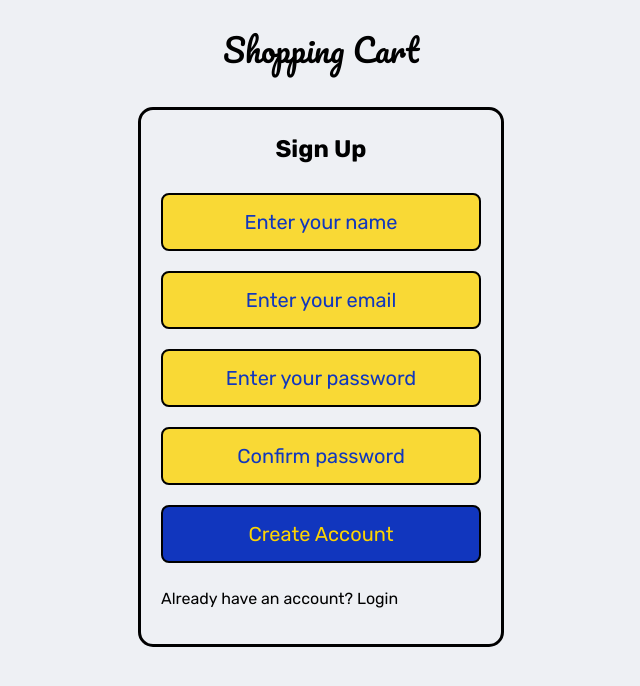
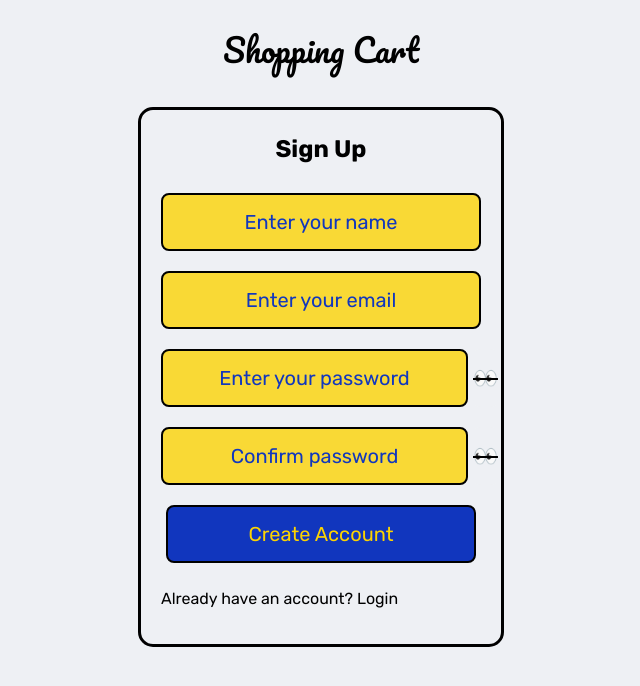
Before and after one commit to anand-patel-91/Add-to-Cart, a React (Create React App) app: page /register in a window 1280 px wide. Shown: the top 686 px of the page, without its empty margins (319-959 px from the left). Built offline with nearby package versions, Linux system fonts and the light colour scheme; no server answers.

Commit message:
added show passwrod button

```diff
--- a/src/components/Home.js
+++ b/src/components/Home.js
@@ -98,10 +98,12 @@ const Home = () => {
                                   ))
                                 : "Nothing here yet!"}
                         </ul>
-                        {items.length && (
+                        {items.length ? (
                             <footer>
                                 <p>*Double Click on an item to remove. </p>
                             </footer>
+                        ) : (
+                            ""
                         )}
                         <button onClick={() => signOut(auth)}>Sign Out</button>
                     </div>
--- a/src/components/Login.js
+++ b/src/components/Login.js
@@ -8,6 +8,7 @@ const Login = () => {
     const [password, setPassword] = useState("");
     const [loading, setLoading] = useState(false);
     const [err, setErr] = useState(false);
+    const [visibility, setVisibility] = useState(false);
 
     const navigate = useNavigate();
 
@@ -49,14 +50,33 @@ const Login = () => {
                     }
                     value={email}
                 />
+                <div
+                    style={{
+                        display: "flex",
+                        flexDirection: "row",
+                    }}>
                     <input
-                    type="password"
+                        type={visibility ? "text" : "password"}
                         placeholder="Enter your password"
                         onChange={(e) =>
                             setPassword(e.target.value.trimStart().trimEnd())
                         }
                         value={password}
                     />
+                    <button
+                        style={{
+                            backgroundColor: "#EEF0F4",
+                            border: "none",
+                            padding: "0",
+                        }}
+                        onClick={() => setVisibility(!visibility)}>
+                        {visibility ? (
+                            <>👀</>
+                        ) : (
+                            <s style={{ color: "black" }}>👀</s>
+                        )}
+                    </button>
+                </div>
                 <button disabled={loading} onClick={handleSubmit}>
                     Log In
                 </button>
--- a/src/components/Register.js
+++ b/src/components/Register.js
@@ -14,6 +14,8 @@ const Register = () => {
     const [confirmPassword, setConfirmPassword] = useState("");
     const [loading, setLoading] = useState(false);
     const [err, setErr] = useState(false);
+    const [visibility1, setVisibility1] = useState(false);
+    const [visibility2, setVisibility2] = useState(false);
 
     const navigate = useNavigate();
 
@@ -85,15 +87,41 @@ const Register = () => {
                     }
                     value={email}
                 />
+                <div
+                    style={{
+                        display: "flex",
+                        flexDirection: "row",
+                    }}>
                     <input
-                    type="password"
+                        type={visibility1 ? "text" : "password"}
                         placeholder="Enter your password"
                         required
-                    onChange={(e) => setPassword(e.target.value.trimStart())}
+                        onChange={(e) =>
+                            setPassword(e.target.value.trimStart())
+                        }
                         value={password}
                     />
+                    <button
+                        style={{
+                            backgroundColor: "#EEF0F4",
+                            border: "none",
+                            padding: "0",
+                        }}
+                        onClick={() => setVisibility1(!visibility1)}>
+                        {visibility1 ? (
+                            <>👀</>
+                        ) : (
+                            <s style={{ color: "black" }}>👀</s>
+                        )}
+                    </button>
+                </div>
+                <div
+                    style={{
+                        display: "flex",
+                        flexDirection: "row",
+                    }}>
                     <input
-                    type="password"
+                        type={visibility2 ? "text" : "password"}
                         placeholder="Confirm password"
                         required
                         onChange={(e) =>
@@ -101,6 +129,20 @@ const Register = () => {
                         }
                         value={confirmPassword}
                     />
+                    <button
+                        style={{
+                            backgroundColor: "#EEF0F4",
+                            border: "none",
+                            padding: "0",
+                        }}
+                        onClick={() => setVisibility2(!visibility2)}>
+                        {visibility2 ? (
+                            <>👀</>
+                        ) : (
+                            <s style={{ color: "black" }}>👀</s>
+                        )}
+                    </button>
+                </div>
                 <button disabled={loading} onClick={handleSubmit}>
                     Create Account
                 </button>
--- a/src/home.css
+++ b/src/home.css
@@ -65,7 +65,7 @@ button {
     font-size: 20px;
     text-align: center;
     font-family: 'Rubik', sans-serif;
-    margin: 10px 0px;
+    margin: 10px 5px;
 }
 
 button:hover {
```
Lines whose indentation alone changed are shown as unchanged.
